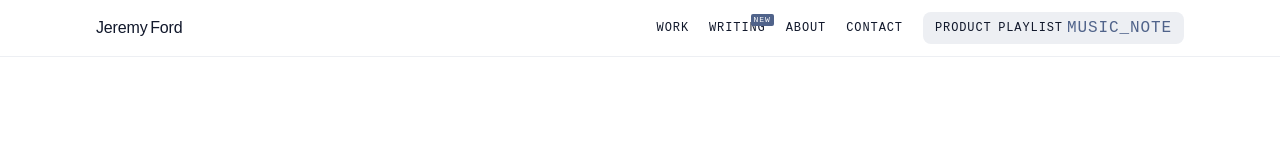
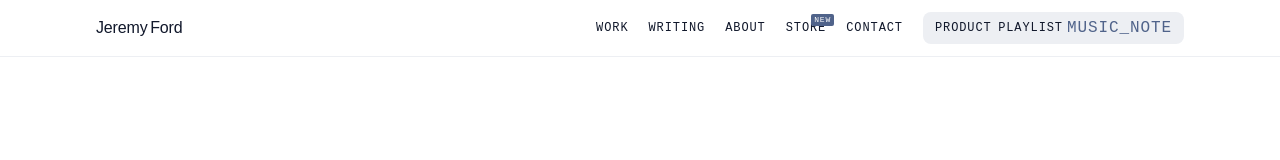
Before and after one commit to jereford/jeremy-ford, a website: page includes/header.html in a window 1280 px wide. Drawn offline with Linux system fonts and the light colour scheme; files that its build step writes are made by us from their sources; files whose address does not match are found by name.

Commit message:
new store link nav include

```diff
--- a/includes/header.html
+++ b/includes/header.html
@@ -16,11 +16,9 @@
 
       <div class="nav">
         <a href="index.html#work" style="margin-right: var(--spacing-5);">Work</a>
-        <a href="writing.html" style="margin-right: var(--spacing-5); position:relative;">
-          <span>Writing</span>
-          <span class="nav-new-badge">New</span>
-        </a>
+        <a href="writing.html" style="margin-right: var(--spacing-5)"><span>Writing</span></a>
         <a href="about.html" style="margin-right: var(--spacing-5);">About</a>
+        <a href="https://www.etsy.com/shop/BoneFold" target="_blank" style="margin-right: var(--spacing-5); position:relative;"><span>Store</span><span class="nav-new-badge">New</span></a>
         <a href="https://forms.gle/S8eHoRSCKQJD4SWk7" target="_blank" style="margin-right: var(--spacing-5);">Contact</a>
         <a href="https://open.spotify.com/playlist/3Y6eHqvgdaFbPWcXz7T8WT?si=21eae490548e4685" target="_blank" class="button-tag">Product Playlist<span class="material-symbols-outlined">music_note</object></a>
       </div><!-- END DIV NAV -->
```
